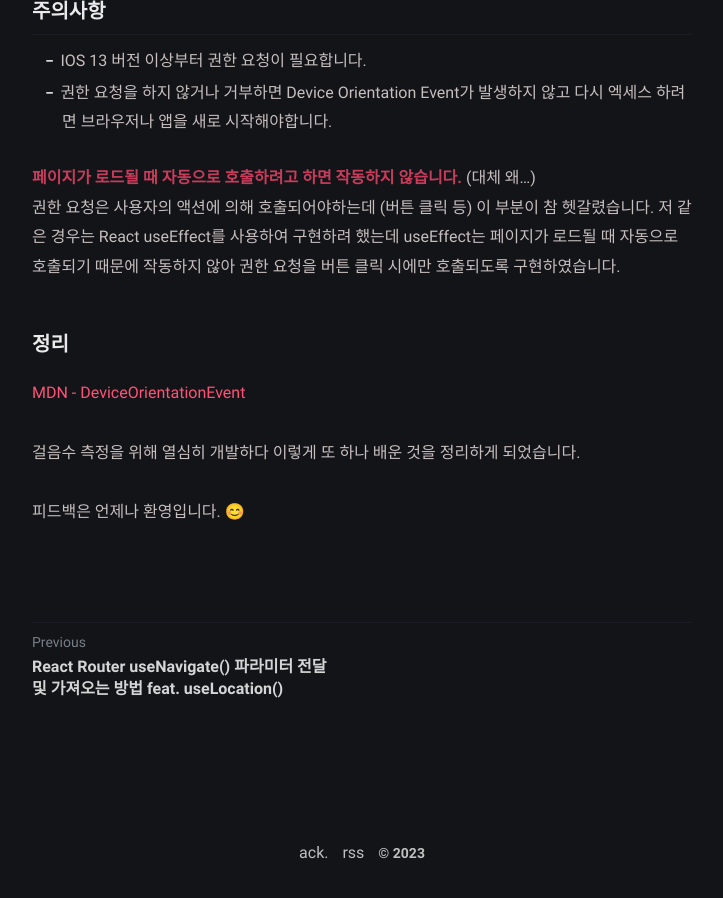
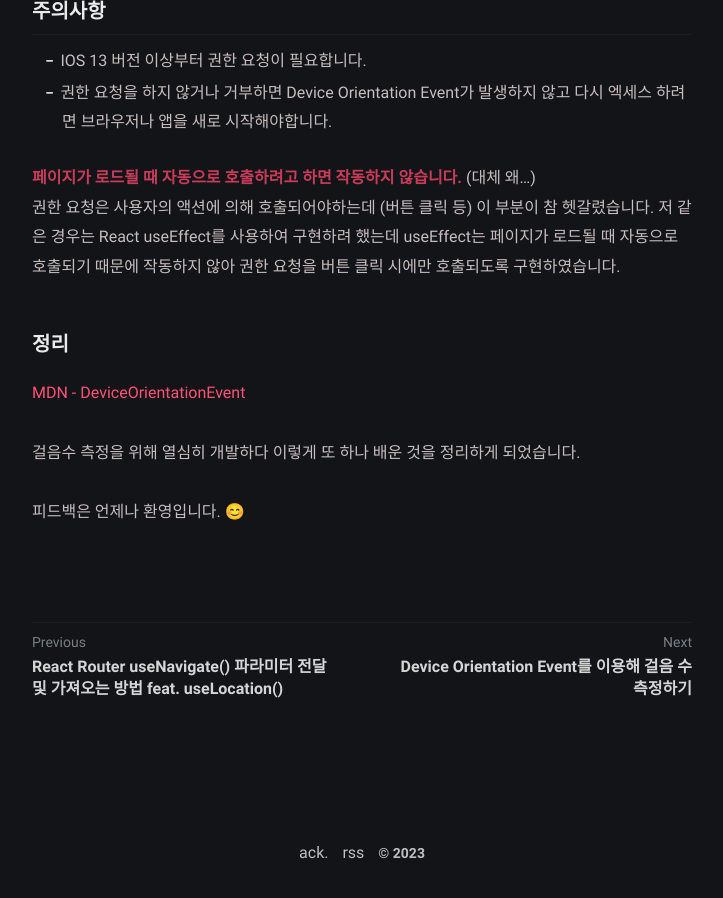
Before and after one commit to LeeJams/LeeJams.github.io, a Jekyll site: the page built from _posts/front/2023-06-28-ios-device-orientation.md, in a window 1280 px wide and 900 px high, scrolled down 1418 px. Shown: the whole window, without its empty margins (278-1001 px from the left). Built offline with Jekyll 4.4.1, drawn with Linux system fonts in a browser that asks for light colours; comment, search, counter and statistics services are not loaded; part of the change alters nothing that is shown.

Commit message:
orientation이벤트로 걸음수 측정

````diff
--- a/_posts/front/2023-06-28-ios-device-orientation.md
+++ b/_posts/front/2023-06-28-ios-device-orientation.md
@@ -1,8 +1,8 @@
 ---
 layout: post
 title: "IOS에서 Device Orientation Event 권한 얻는 방법"
-tags: [IOS, DeviceOrientationEvnet, AUTHORIZATION]
-category: ["IOS"]
+tags: [DeviceOrientationEvnet]
+category: ["WEB"]
 ---
 
 이번에 새싹톤에 참가해서 플로깅 서비스를 만들다. 걸음수 측정을 위해 Device Orientation Event를 사용하려는데 IOS에서 권한을 얻는 방법을 찾기가 힘들어서 정리해보았습니다. <br />
--- /dev/null
+++ b/_posts/front/2023-06-29-device-orientation.md
@@ -0,0 +1,91 @@
+---
+layout: post
+title: "Device Orientation Event를 이용해 걸음 수 측정하기"
+tags: [DeviceOrientationEvnet, NUMBER_OF_STEPS]
+category: ["WEB"]
+---
+
+이번에 새싹톤에 참가해서 플로깅 서비스를 만들었습니다. 걸음수 측정을 위해 Device Orientation Event를 사용했는데 사용 방법을 정리해보았습니다. <br />
+
+### Device Orientation Event
+
+Device Orientation Event는 **모바일 기기의 방향과 회전 정보**를 제공하는 JavaScript 이벤트입니다. 사용 중인 기기가 가로 모드인지 세로 모드인지, 기기가 얼마나 회전했는지 등을 알 수 있게 해줍니다.
+
+Device Orientation Event에는 세 개의 속성(alpha, beta, gamma)이 있으며 각각의 값은 기기의 방향과 회전을 설명하는데 사용됩니다.
+
+- **alpha**: 기기의 z축 중심으로의 회전을 나타냅니다. 값의 범위는 0부터 360도까지이며, 0도는 기기가 북쪽을 가리키는 것을 의미합니다.
+- **beta**: 기기의 x축 중심으로의 회전을 나타냅니다. 값의 범위는 -180부터 180도까지이며, 0도는 기기가 수직으로 일자를 이루는 것을 의미합니다.
+- **gamma**: 기기의 y축 중심으로의 회전을 나타냅니다. 값의 범위는 -90부터 90도까지이며, 0도는 기기가 수평을 이루는 것을 의미합니다.
+
+<center>
+<div style="display: flex">
+  <img src="../../assets/img/front/orientation/alpha.gif" alt="alpha" />
+  <img src="../../assets/img/front/orientation/beta.gif" alt="beta" />
+  <img src="../../assets/img/front/orientation/gamma.gif" alt="gamma" />
+</div>
+</center>
+_<center>크롬 개발자 도구 Sensors 탭</center>_
+
+### Device Orientation Event를 이용한 걸음 수 측정 순서 및 코드
+
+저는 걸음 수를 측정의 가벼운 구현을 위해 **beta** 값만 사용하여 구현하였습니다.
+
+1. Device Orientation Event를 이용해 beta 값의 변화를 감지합니다.
+2. 이전 beta 값과 현재 beta 값의 차이를 계산합니다.
+3. 이전 값과 현재 값의 차이가 10보다 크면 걸음을 감지한 것으로 판단합니다.
+4. 이전 값과 현재 값의 차이가 -10보다 작으면 걸음이 끝난 것으로 판단합니다.
+5. 걸음이 감지되면 stepCount를 1 증가시킵니다.
+
+- isStepDetected는 걸음 수를 중복으로 측정하지 않기 위해 사용합니다.
+
+```javascript
+let previousBeta = null;
+let isStepDetected = false;
+let stepCount = 0;
+
+function startStepCounting() {
+  // 걸음 수 측정을 위해 이벤트 리스너 등록
+  window.addEventListener("deviceorientation", (event) => {
+    const { beta } = event;
+
+    // 이전 beta 값이 null인 경우 초기화
+    if (previousBeta === null) {
+      previousBeta = beta;
+      return;
+    }
+
+    // 이전 값과 현재 값의 차이 계산
+    const deltaBeta = beta - previousBeta;
+
+    // 걸음을 감지하는 조건 설정
+    if (!isStepDetected && deltaBeta > 10) {
+      isStepDetected = true;
+    } else if (isStepDetected && deltaBeta < -10) {
+      isStepDetected = false;
+      stepCount++;
+    }
+
+    previousBeta = beta;
+    displayStepCount();
+  });
+}
+
+// 걸음 수 출력
+function displayStepCount() {
+  console.log("걸음 수:", stepCount);
+}
+
+// 걸음 수 측정 시작
+startStepCounting();
+```
+
+![걸음수](../../assets/img/front/orientation/steps.png)
+
+#### 정리
+
+[IOS에서 Device Orientation Event 권한 얻는 방법](https://leejams.github.io/ios-device-orientation/){:target="\_blank"}
+[MDN - DeviceOrientationEvent](https://developer.mozilla.org/en-US/docs/Web/API/DeviceOrientationEvent)
+
+걸음수 측정을 위해 열심히 개발하다 배운 것을 정리하게 되었습니다.<br />
+
+피드백은 언제나 환영입니다. 😊
````
Also changed, not shown: assets/img/front/orientation/alpha.gif (added), assets/img/front/orientation/beta.gif (added), assets/img/front/orientation/gamma.gif (added), assets/img/front/orientation/steps.png (added).
